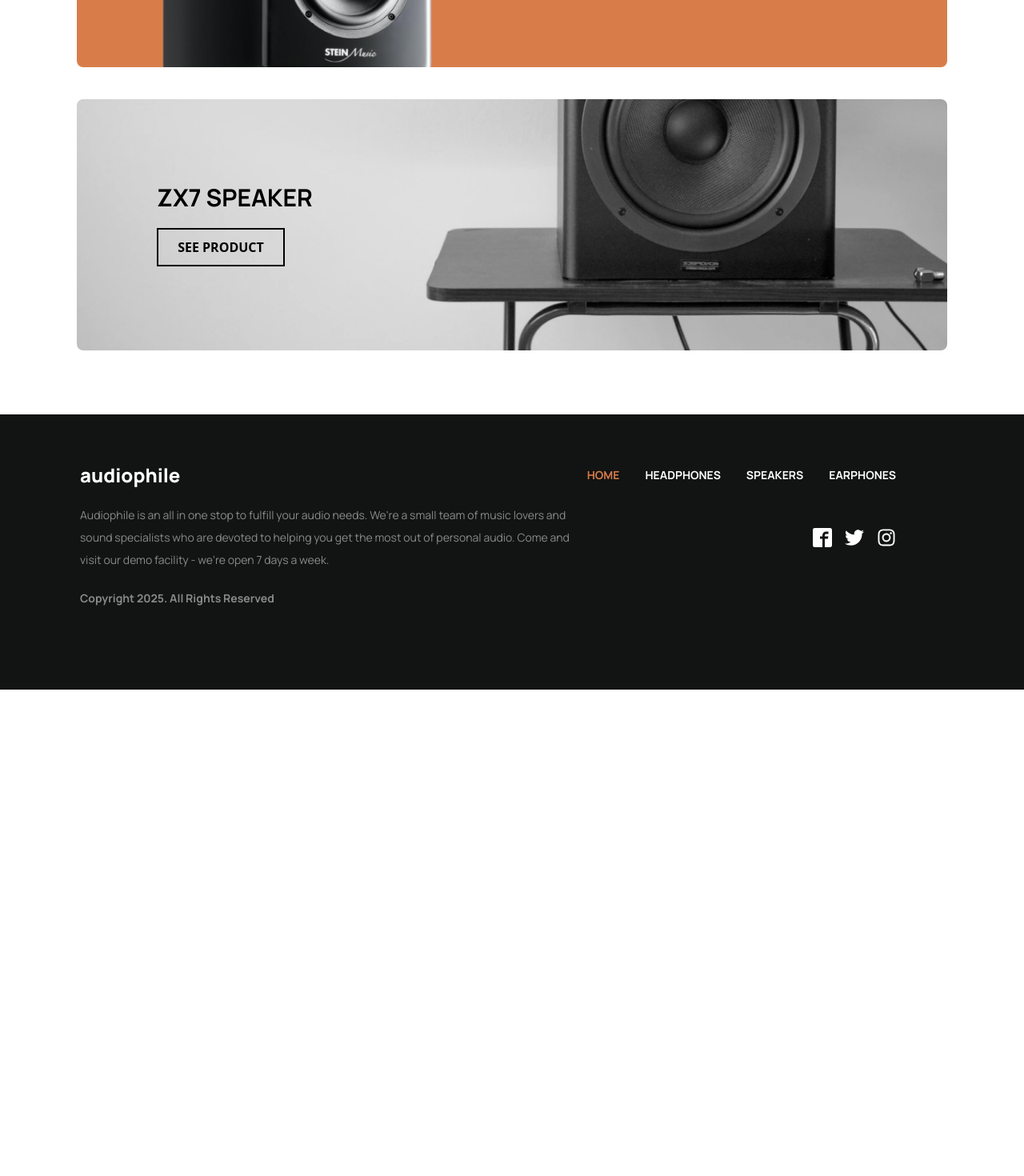
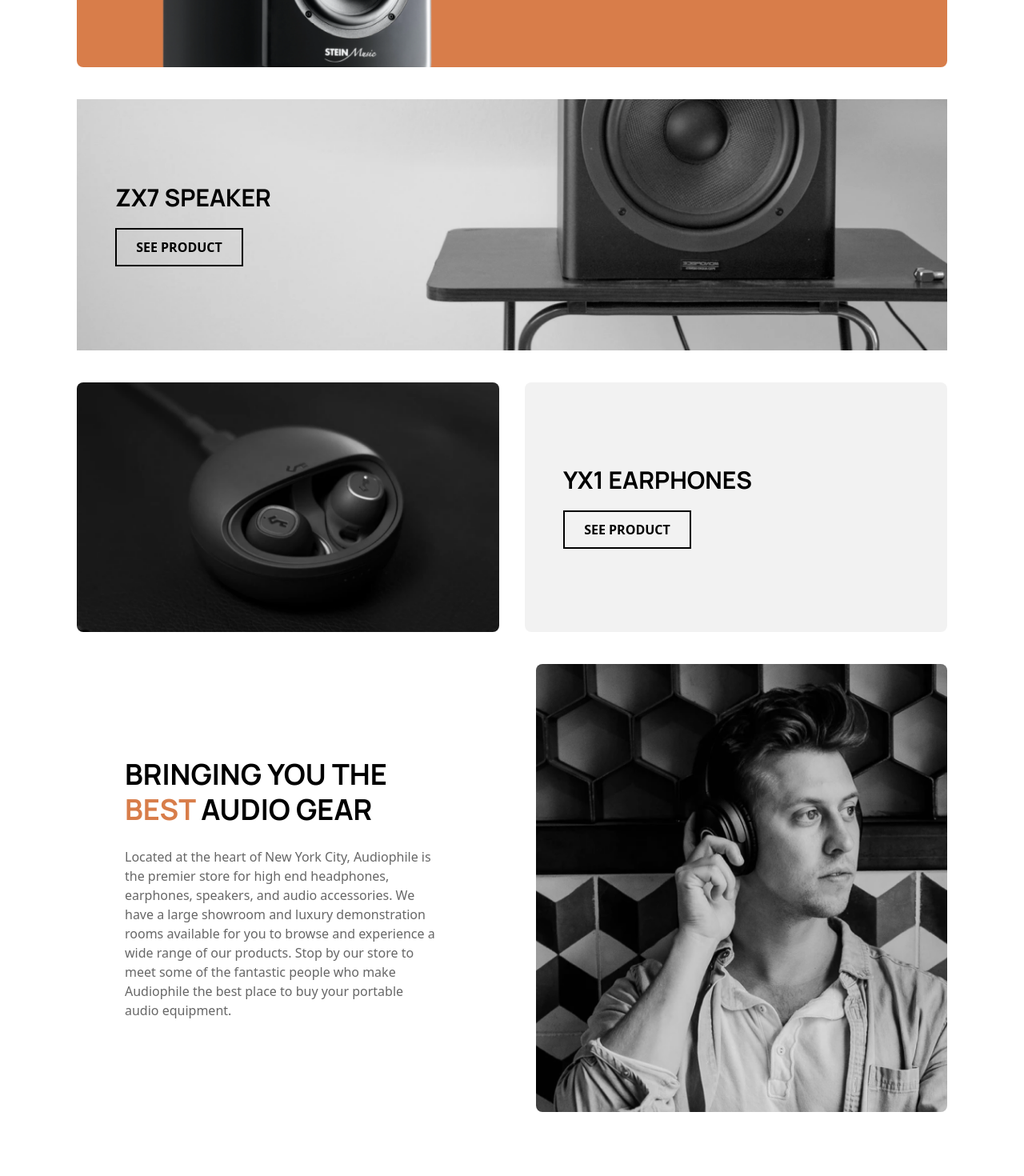
Before and after one commit to TofunmiTranspose/Audiophile, a React (Vite) app: page / in a window 1280 px wide. Shown: the part 1580-3050 px from the top of the page at 80% size. Before the commit the page ends 2442 px from the top, so only its background shows below. Built offline with nearby package versions, Linux system fonts and the light colour scheme.

Commit message:
Complete Desktop Home page

```diff
--- a/src/components/Home.tsx
+++ b/src/components/Home.tsx
@@ -1,4 +1,6 @@
+import AudioGear from "../utils/AudioGear";
 import AfterOrange from "./home/AfterOrange";
+import EarphoneGrid from "./home/EarphoneGrid";
 import Hero from "./home/Hero";
 import Orangebg from "./home/Orangebg";
 import Products from "./home/Products";
@@ -12,6 +14,8 @@
           <Products />
           <Orangebg />
           <AfterOrange />
+          <EarphoneGrid />
+          <AudioGear />
         </div>
       </div>
     </div>
--- a/src/components/home/AfterOrange.tsx
+++ b/src/components/home/AfterOrange.tsx
@@ -1,17 +1,15 @@
 import { assets } from "../../assets/assets";
-import Button2 from "../../utils/Button2";
+import LinkCol from "./LinkCol";
 
 const AfterOrange = () => {
   return (
-    <div
-      className="h-[24.5vw] bg-black/20 bg-no-repeat bg-center bg-contain rounded-lg grid grid-cols-2 p-15"
-      style={{
-        backgroundImage: `url(${assets.speaker2})`,
-      }}
-    >
-      <div className="flex flex-col gap-5 justify-center pl-10">
-        <h2 className="font-bold manrope text-3xl">ZX7 SPEAKER</h2>
-        <Button2 />
+    <div className="relative md:h-[24.5vw] md:bg-black/20 rounded-lg grid md:grid-cols-2 gap-10">
+      <img
+        src={assets.speaker2}
+        className="md:absolute w-full h-full rounded-lg md:rounded-none"
+      />
+      <div className="z-2 p-4 md:p-0 bg-black/20 md:bg-transparent rounded-lg md:rounded-none">
+        <LinkCol detail={{ title: "ZX7 SPEAKER", link: "" }} />
       </div>
     </div>
   );
--- /dev/null
+++ b/src/components/home/EarphoneGrid.tsx
@@ -0,0 +1,17 @@
+import { assets } from "../../assets/assets";
+import LinkCol from "./LinkCol";
+
+const EarphoneGrid = () => {
+  return (
+    <div className="grid md:grid-cols-2 gap-8">
+      <div className="flex items-center justify-center rounded-lg">
+        <img src={assets.earbud} className="rounded-lg" />
+      </div>
+      <div className="bg-black/5 rounded-lg">
+        <LinkCol detail={{ title: "YX1 EARPHONES", link: "" }} />
+      </div>
+    </div>
+  );
+};
+
+export default EarphoneGrid;
--- /dev/null
+++ b/src/components/home/LinkCol.tsx
@@ -0,0 +1,17 @@
+import Button2 from "../../utils/Button2";
+
+type LinkDetail = {
+  title: string;
+  link: string;
+};
+
+const LinkCol = ({ detail: { title, link } }: { detail: LinkDetail }) => {
+  return (
+    <div className="w-full h-full md:p-12 flex flex-col gap-5 justify-center pl-25 rounded-lg">
+      <h2 className="font-bold manrope text-2xl md:text-3xl">{title}</h2>
+      <Button2 link={link} />
+    </div>
+  );
+};
+
+export default LinkCol;
--- a/src/components/home/Orangebg.tsx
+++ b/src/components/home/Orangebg.tsx
@@ -7,8 +7,8 @@
       <div className="flex justify-center">
         <img src={assets.speaker} className="h-9/10 self-end " />
       </div>
-      <div className="flex flex-col  justify-center gap-5">
-        <h1 className="text-white font-bold text-7xl">
+      <div className="flex flex-col justify-center gap-5">
+        <h1 className="text-white font-bold text-2xl md:text-7xl">
           ZX9 <br /> SPEAKER
         </h1>
         <p className="text-white/70 leading-loose">
--- a/src/components/home/Products.tsx
+++ b/src/components/home/Products.tsx
@@ -4,7 +4,7 @@
 
 const Products = () => {
   return (
-    <div className="grid sm:grid-cols-2 md:grid-cols-3 gap-5">
+    <div className="grid sm:grid-cols-2 md:grid-cols-3 gap-5 space-y-20 md:space-y-0">
       {[assets.headphone1, assets.speaker, assets.earbud1].map(
         (item, index) => (
           <div
--- /dev/null
+++ b/src/utils/AudioGear.tsx
@@ -0,0 +1,27 @@
+import { assets } from "../assets/assets";
+
+const AudioGear = () => {
+  return (
+    <div className="grid md:grid-cols-2 place-items-center md:gap-15">
+      <div className="p-15 flex flex-col justify-center gap-6">
+        <h2 className="text-4xl font-bold manrope uppercase leading-[2.8rem]">
+          Bringing you the <br /> <span className="primary">best</span> audio
+          gear
+        </h2>
+        <p className="text-black/60">
+          Located at the heart of New York City, Audiophile is the premier store
+          for high end headphones, earphones, speakers, and audio accessories.
+          We have a large showroom and luxury demonstration rooms available for
+          you to browse and experience a wide range of our products. Stop by our
+          store to meet some of the fantastic people who make Audiophile the
+          best place to buy your portable audio equipment.
+        </p>
+      </div>
+      <div>
+        <img src={assets.man} className="rounded-lg" />
+      </div>
+    </div>
+  );
+};
+
+export default AudioGear;
--- a/src/utils/Button2.tsx
+++ b/src/utils/Button2.tsx
@@ -1,8 +1,13 @@
-const Button2 = () => {
+import { Link } from "react-router-dom";
+
+const Button2 = ({ link }: { link: string }) => {
   return (
-    <button className="border-2 h-12 w-40 flex items-center justify-center font-bold transition duration-300 ease cursor-pointer">
+    <Link
+      to={link}
+      className="border-2 h-12 w-40 flex items-center justify-center font-bold transition duration-300 ease cursor-pointer"
+    >
       SEE PRODUCT
-    </button>
+    </Link>
   );
 };
 
```
